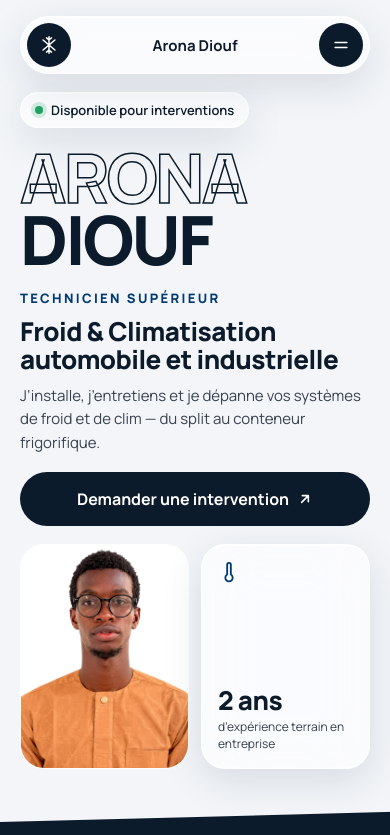
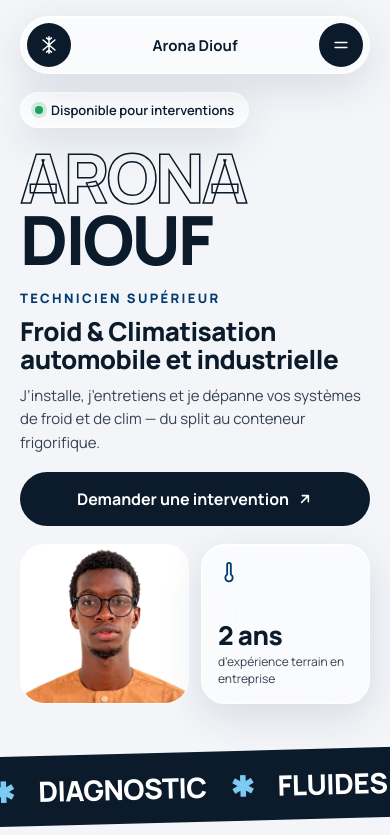
Before and after one commit to anf692/portfolio-arona-diouf, a React (Vite) app: page / in a window 390 px wide. Shown: the top 835 px of the page. Built offline with nearby package versions, Linux system fonts and the light colour scheme.

Commit message:
Hero mobile : cadre photo plus compact

```diff
--- a/src/components/Hero.css
+++ b/src/components/Hero.css
@@ -359,7 +359,11 @@
   }
 
   .hero__photo--image {
-    aspect-ratio: 3 / 4;
+    height: 160px;
+  }
+
+  .hero__photo--image .hero__photo-img {
+    object-position: center top;
   }
 
   .hero__photo-placeholder {
```
